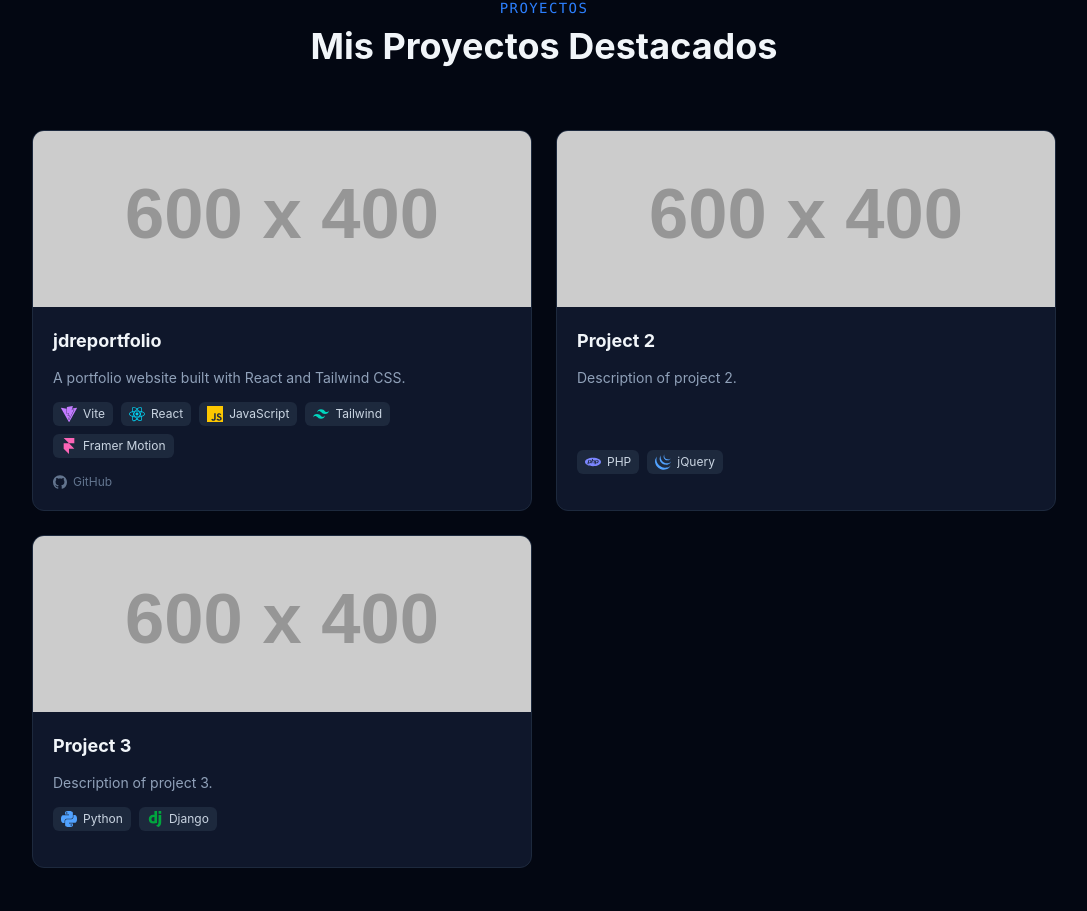
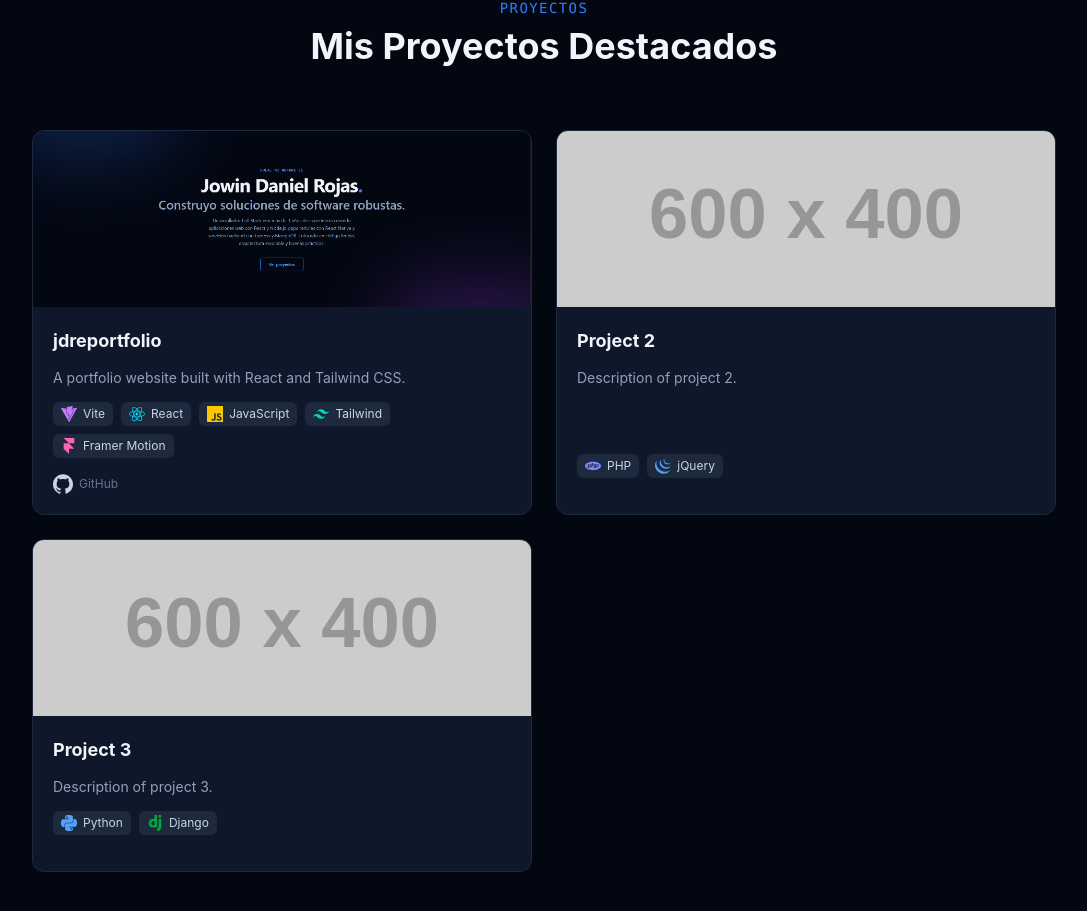
Before and after one commit to JowinRojas/jdreportfolio, a React (Vite) app: page / in a window 1280 px wide. Shown: the part 898-1809 px from the top of the page, without its empty margins (96-1183 px from the left). Built offline with nearby package versions, Linux system fonts and the light colour scheme.

Commit message:
ajustes de preview en proyectos
se agrega el campo video en los datos de los proyectos, para cargar con hover, y la imagen de preview

```diff
--- a/src/data/projects.json
+++ b/src/data/projects.json
@@ -6,7 +6,8 @@
       "description": "A portfolio website built with React and Tailwind CSS.",
       "github": "https://github.com/JowinRojas/jdreportfolio",
       "demo": "",
-      "image": "https://placehold.co/600x400/1e293b/94a3b8?text=jdreportfolio",
+      "image": "/images/jdreportfolio.png",
+      "video": "/videos/jdreportfolio.mp4",
       "tags": ["Vite", "React", "JavaScript", "Tailwind", "Framer Motion"],
       "date": "2024-06-01"
     },
@@ -17,6 +18,7 @@
       "github": "",
       "demo": "",
       "image": "https://placehold.co/600x400/1e293b/94a3b8?text=Proyecto2",
+      "video": "",
       "tags": ["PHP", "jQuery"],
       "date": "2024-05-15"
     },
@@ -27,6 +29,7 @@
       "github": "",
       "demo": "",
       "image": "https://placehold.co/600x400/1e293b/94a3b8?text=Proyecto3",
+      "video": "",
       "tags": ["Python", "Django"],
       "date": "2024-04-20"
     }
--- a/src/sections/Projects.jsx
+++ b/src/sections/Projects.jsx
@@ -1,8 +1,7 @@
 import { motion } from "motion/react";
 import { useTranslation } from "react-i18next";
 import projectsData from "../data/projects.json";
-import { TECH_ICONS } from "../components/Icons";
-import { SiGithub } from "react-icons/si";
+import { TECH_ICONS, ICONS } from "../components/Icons";
 import { ExternalLink } from "lucide-react";
 
 const containerVariants = {
@@ -47,22 +46,42 @@ const Projects = () => {
           viewport={{ once: true, amount: 0.2 }}
           className="grid grid-cols-1 md:grid-cols-2 gap-6"
         >
-          {projectsData.projects.map((project) => {
-            return (
+          {projectsData.projects.map((project) => (
             <motion.div
               key={project.id}
               variants={cardVariants}
               className="group flex flex-col bg-slate-50 dark:bg-slate-900 border border-slate-200 dark:border-slate-800 rounded-xl overflow-hidden hover:border-blue-500/50 transition-all duration-300"
             >
-                {/* Imagen */}
-                <div className="overflow-hidden h-44 bg-slate-200 dark:bg-slate-800">
+              {/* Preview: imagen normal, video al hover */}
+              <div className="overflow-hidden h-44 bg-slate-200 dark:bg-slate-800 relative">
+                {/* Imagen siempre visible */}
                 <img
                   src={project.image}
                   alt={project.name}
-                    className="w-full h-full object-cover group-hover:scale-105 transition-transform duration-500"
+                  loading="lazy"
+                  className={`w-full h-full object-cover transition-all duration-500 ${
+                    project.video
+                      ? "group-hover:opacity-0"
+                      : "group-hover:scale-105"
+                  }`}
                 />
+
+                {/* Video — solo si existe, aparece al hover */}
+                {project.video && (
+                  <video
+                    src={project.video}
+                    muted
+                    loop
+                    playsInline
+                    className="absolute inset-0 w-full h-full object-cover opacity-0 group-hover:opacity-100 transition-opacity duration-500"
+                    onMouseEnter={(e) => e.target.play()}
+                    onMouseLeave={(e) => {
+                      e.target.pause();
+                      e.target.currentTime = 0;
+                    }}
+                  />
+                )}
               </div>
-
               {/* Contenido */}
               <div className="flex flex-col flex-1 p-5 gap-3">
                 <h3 className="text-lg font-bold text-slate-900 dark:text-slate-100">
@@ -97,7 +116,7 @@ const Projects = () => {
                       rel="noreferrer"
                       className="flex items-center gap-1.5 text-xs text-slate-500 hover:text-blue-400 transition-colors"
                     >
-                        <SiGithub size={14} /> GitHub
+                      <ICONS.Github /> GitHub
                     </a>
                   )}
                   {project.demo && (
@@ -113,8 +132,7 @@ const Projects = () => {
                 </div>
               </div>
             </motion.div>
-            );
-          })}
+          ))}
         </motion.div>
       </div>
     </section>
```
Also changed, not shown: public/images/jdreportfolio.png (added), 1 other file (tests, documents, lock files or other folders). Lines whose indentation alone changed are shown as unchanged.
